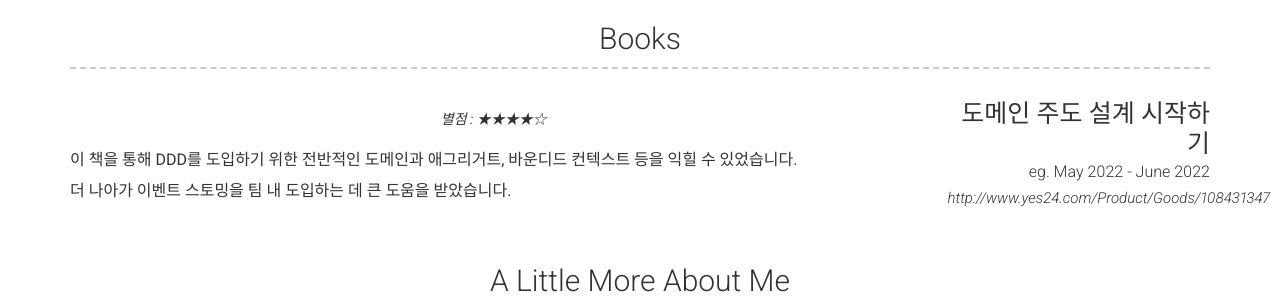
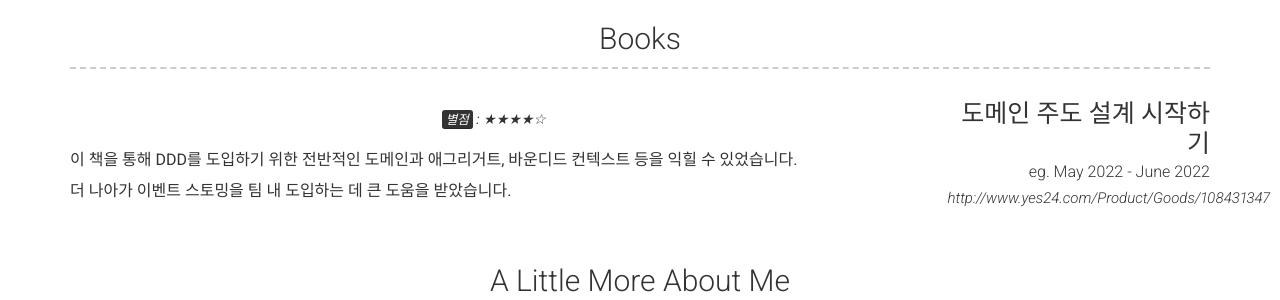
Before and after one commit to kkoon9/kkoon9.github.io, a Jekyll site: the page built from index.md, in a window 1280 px wide. Shown: the part 531-831 px from the top of the page. Built offline with Jekyll 4.4.1, drawn with Linux system fonts in a browser that asks for light colours; nearby versions of some CDN libraries.

```diff
--- a/_config.yml
+++ b/_config.yml
@@ -49,7 +49,7 @@ content:
         caption: eg. May 2022 - June 2022
         link: http://www.yes24.com/Product/Goods/108431347
         quote: >
-          별점 : ★★★★☆
+          <mark>별점</mark> : ★★★★☆
         description: | # this will include new lines to allow paragraphs
           이 책을 통해 DDD를 도입하기 위한 전반적인 도메인과 애그리거트, 바운디드 컨텍스트 등을 익힐 수 있었습니다.
 
```
